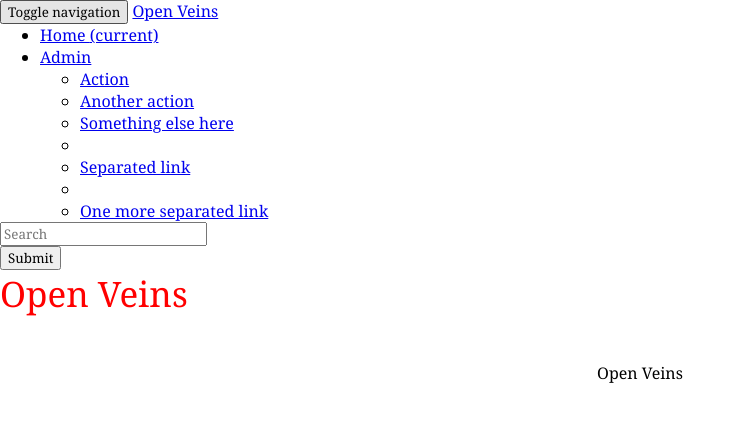
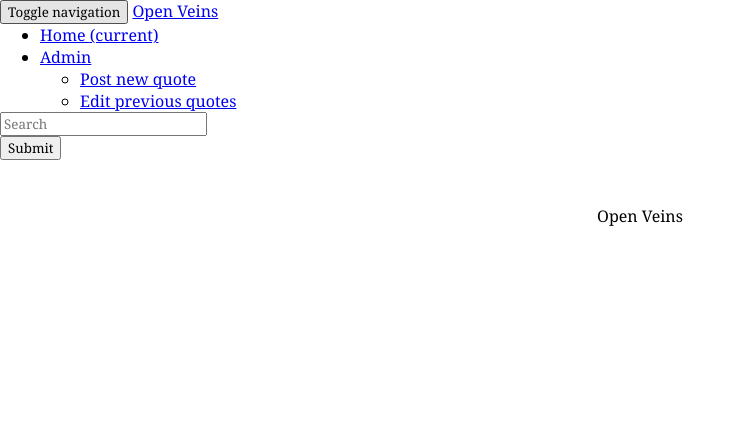
Before and after one commit to conorsch/openveins, a Django app: template openveins/templates/base.html in a window 1280 px wide. Shown: the top 422 px of the page, without its empty margins (0-746 px from the left). Run offline with Django 3.2, Linux system fonts and the light colour scheme; the template is opened without the code that fills it, so the values that code supplies are empty; some libraries are stand-ins or nearby versions.

Commit message:
switches to lighter "lumen" theme

```diff
--- a/openveins/static/openveins.css
+++ b/openveins/static/openveins.css
@@ -20,7 +20,7 @@ html, body {
   padding-bottom: 5px;
   margin-top: 15px;
   margin-bottom: 15px;
-  border: 1px solid #151515;
+/*  border: 1px solid #151515; */
 }
 .quote-box blockquote {
   padding-top: 5px;
--- a/openveins/templates/base.html
+++ b/openveins/templates/base.html
@@ -8,14 +8,11 @@
     <meta http-equiv="X-UA-Compatible" content="IE=edge">
     <meta name="viewport" content="width=device-width, initial-scale=1">
     <title>Open Veins</title>
-    {% bootstrap_styles theme='cyborg' type='css' %}
+    {% bootstrap_styles theme='lumen' type='css' %}
     <link rel="stylesheet" type="text/css" href="{% static "openveins.css" %}">
   </head>
   <body>
   {% include "navbar_top.html" %}
-  <div class="jumbotron">
-    Open Veins
-  </div>
   <div class="main-content">
     {% block content %}
     {% endblock content %}
--- a/openveins/templates/navbar_top.html
+++ b/openveins/templates/navbar_top.html
@@ -16,13 +16,8 @@
         <li class="dropdown">
           <a href="#" class="dropdown-toggle" data-toggle="dropdown" role="button" aria-expanded="false">Admin <span class="caret"></span></a>
           <ul class="dropdown-menu" role="menu">
-            <li><a href="#">Action</a></li>
-            <li><a href="#">Another action</a></li>
-            <li><a href="#">Something else here</a></li>
-            <li class="divider"></li>
-            <li><a href="#">Separated link</a></li>
-            <li class="divider"></li>
-            <li><a href="#">One more separated link</a></li>
+            <li><a href="#">Post new quote</a></li>
+            <li><a href="#">Edit previous quotes</a></li>
           </ul>
         </li>
       </ul>
```
